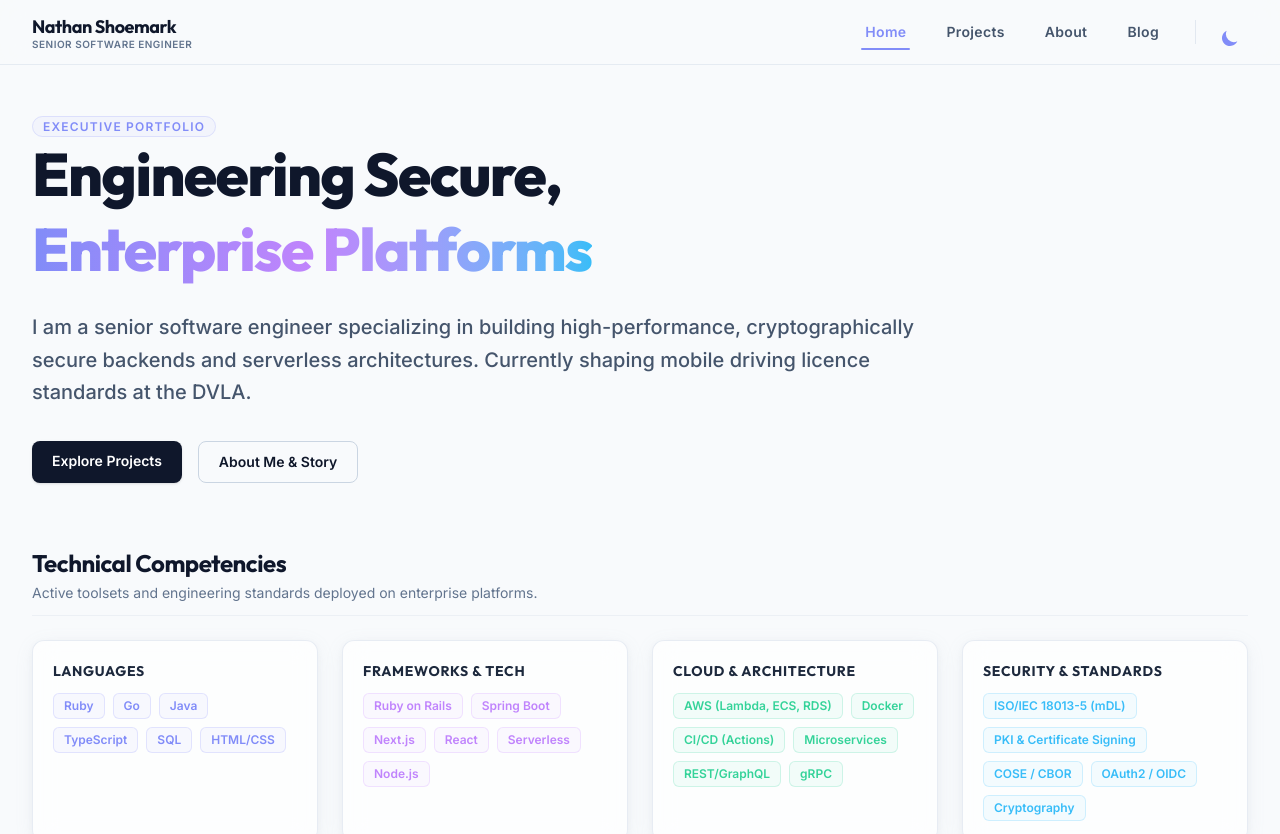
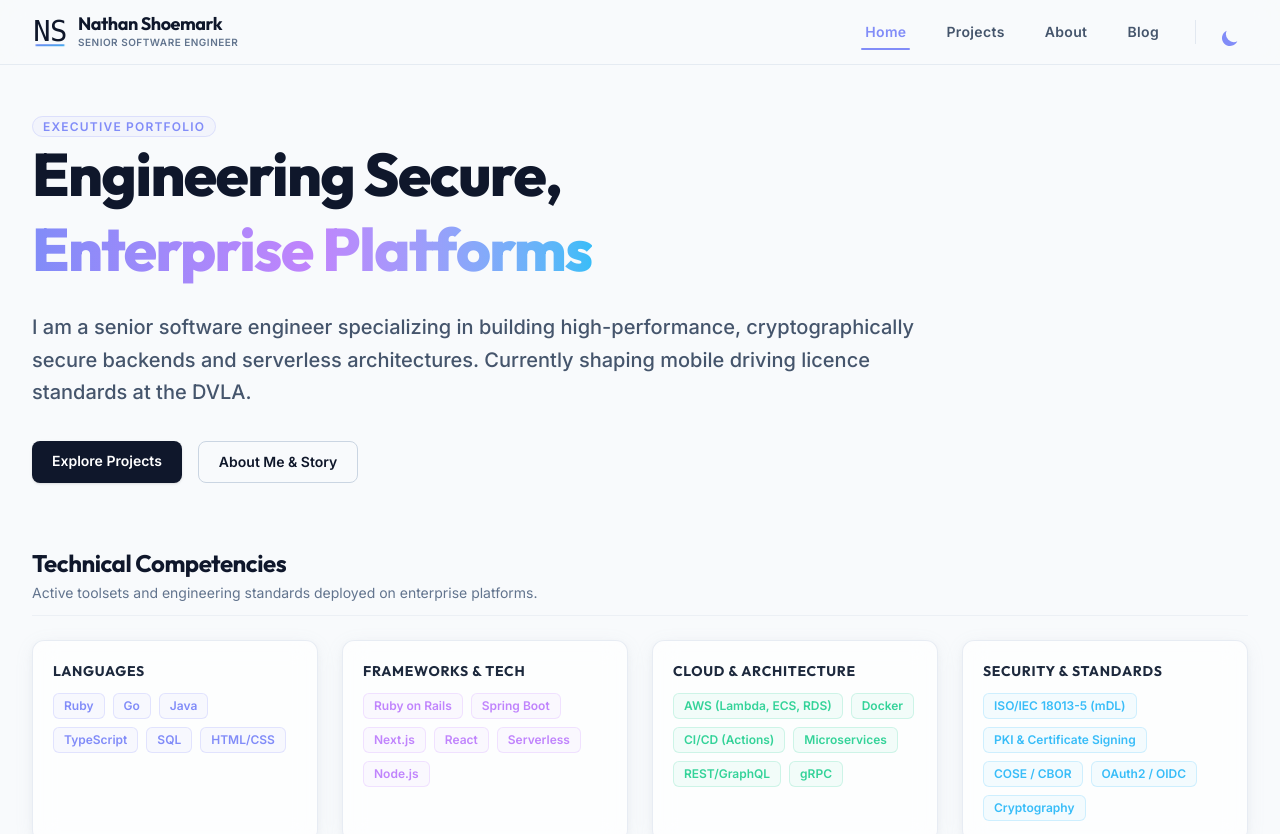
Before and after one commit to shoeyn/nextjs-site, a Next.js app: page / in a window 1280 px wide. Shown: the top 834 px of the page. Built offline with nearby package versions, Linux system fonts and the light colour scheme.

Commit message:
improvements

```diff
--- a/src/app/layout.tsx
+++ b/src/app/layout.tsx
@@ -17,6 +17,7 @@ const outfit = Outfit({
 });
 
 export const metadata: Metadata = {
+  metadataBase: new URL("https://nathanshoemark.com"),
   title: {
     template: "%s | Nathan Shoemark",
     default: "Nathan Shoemark | Senior Software Engineer",
@@ -25,6 +26,35 @@ export const metadata: Metadata = {
     "Senior Software Engineer portfolio and development blog for Nathan Shoemark, specializing in Ruby on Rails, Go, Java, and TypeScript/Serverless architectures.",
   icons: {
     icon: [{ url: "/icon.svg", type: "image/svg+xml" }],
+  },
+  alternates: {
+    canonical: "/",
+  },
+  openGraph: {
+    title: "Nathan Shoemark | Senior Software Engineer",
+    description:
+      "Senior Software Engineer portfolio and development blog for Nathan Shoemark, specializing in Ruby on Rails, Go, Java, and TypeScript/Serverless architectures.",
+    url: "https://nathanshoemark.com",
+    siteName: "Nathan Shoemark Portfolio",
+    locale: "en_GB",
+    type: "website",
+  },
+  twitter: {
+    card: "summary_large_image",
+    title: "Nathan Shoemark | Senior Software Engineer",
+    description:
+      "Senior Software Engineer portfolio and development blog for Nathan Shoemark, specializing in Ruby on Rails, Go, Java, and TypeScript/Serverless architectures.",
+  },
+  robots: {
+    index: true,
+    follow: true,
+    googleBot: {
+      index: true,
+      follow: true,
+      "max-video-preview": -1,
+      "max-image-preview": "large",
+      "max-snippet": -1,
+    },
   },
 };
 
--- /dev/null
+++ b/src/app/robots.ts
@@ -0,0 +1,14 @@
+import { MetadataRoute } from "next";
+
+export const dynamic = "force-static";
+
+export default function robots(): MetadataRoute.Robots {
+  return {
+    rules: {
+      userAgent: "*",
+      allow: "/",
+      disallow: ["/_not-found", "/api/"],
+    },
+    sitemap: "https://nathanshoemark.com/sitemap.xml",
+  };
+}
--- /dev/null
+++ b/src/app/sitemap.ts
@@ -0,0 +1,42 @@
+import { MetadataRoute } from "next";
+import { getSortedPostsData } from "@/lib/posts";
+
+export const dynamic = "force-static";
+
+export default function sitemap(): MetadataRoute.Sitemap {
+  const baseUrl = "https://nathanshoemark.com";
+  const posts = getSortedPostsData();
+
+  // Dynamic routes for all blog posts
+  const postUrls = posts.map((post) => ({
+    url: `${baseUrl}/blog/${post.slug}`,
+    lastModified: new Date(post.date),
+    changeFrequency: "monthly" as const,
+    priority: 0.6,
+  }));
+
+  // Static routes structured with strict literals
+  const staticRoutes = [
+    { url: baseUrl, changeFrequency: "weekly" as const, priority: 1.0 },
+    {
+      url: `${baseUrl}/about`,
+      changeFrequency: "monthly" as const,
+      priority: 0.8,
+    },
+    {
+      url: `${baseUrl}/projects`,
+      changeFrequency: "monthly" as const,
+      priority: 0.8,
+    },
+    {
+      url: `${baseUrl}/blog`,
+      changeFrequency: "monthly" as const,
+      priority: 0.8,
+    },
+  ].map((route) => ({
+    ...route,
+    lastModified: new Date(),
+  }));
+
+  return [...staticRoutes, ...postUrls];
+}
--- /dev/null
+++ b/src/components/logo.tsx
@@ -0,0 +1,147 @@
+"use client";
+
+import { useEffect, useState } from "react";
+
+const CASE_VARIATIONS = ["ns", "Ns", "nS", "NS"];
+const GLITCH_CHARS = [
+  "n",
+  "s",
+  "N",
+  "S",
+  "1",
+  "0",
+  "_",
+  "-",
+  "/",
+  "[",
+  "]",
+  "{",
+  "}",
+  "x",
+  "y",
+];
+
+export function Logo() {
+  const [text, setText] = useState("ns");
+  const [isGlitching, setIsGlitching] = useState(false);
+
+  useEffect(() => {
+    const triggerGlitch = () => {
+      setIsGlitching(true);
+      let step = 0;
+      const totalSteps = 5;
+
+      setText((current) => {
+        const pool = CASE_VARIATIONS.filter((v) => v !== current);
+        const target = pool[Math.floor(Math.random() * pool.length)] || "ns";
+
+        const glitchInterval = setInterval(() => {
+          step++;
+          if (step >= totalSteps) {
+            clearInterval(glitchInterval);
+            setText(target);
+            setIsGlitching(false);
+          } else {
+            // Generate a random 2-character glitch text using narrow monospace symbols
+            const c1 =
+              Math.random() > 0.4
+                ? GLITCH_CHARS[Math.floor(Math.random() * GLITCH_CHARS.length)]
+                : target[0];
+            const c2 =
+              Math.random() > 0.4
+                ? GLITCH_CHARS[Math.floor(Math.random() * GLITCH_CHARS.length)]
+                : target[1];
+            setText(c1 + c2);
+          }
+        }, 45); // 45ms per step, total ~225ms
+
+        return current;
+      });
+    };
+
+    const interval = setInterval(triggerGlitch, 5000);
+    return () => clearInterval(interval);
+  }, []);
+
+  return (
+    <svg
+      viewBox="0 0 512 512"
+      className="h-9 w-9 transition-transform duration-300 hover:scale-105"
+      xmlns="http://www.w3.org/2000/svg"
+    >
+      <defs>
+        <linearGradient id="logo-grad" x1="0%" y1="0%" x2="100%" y2="100%">
+          <stop className="stop-start" offset="0%" />
+          <stop className="stop-end" offset="100%" />
+        </linearGradient>
+
+        <style>{`
+          .logo-text {
+            fill: #0f172a;
+            transform-origin: center;
+            transform-box: fill-box;
+            transition: fill 0.3s ease;
+          }
+          .logo-text.glitch-active {
+            animation: text-glitch 0.2s infinite;
+          }
+          .logo-underline {
+            animation: logo-blink 1.4s infinite ease-in-out;
+          }
+          .stop-start {
+            stop-color: #6366f1;
+          }
+          .stop-end {
+            stop-color: #0ea5e9;
+          }
+          @keyframes logo-blink {
+            0%, 100% { opacity: 0.15; }
+            50% { opacity: 1; }
+          }
+          @keyframes text-glitch {
+            0% { transform: translate(0) skewX(0); }
+            20% { transform: translate(-2px, 1px) skewX(3deg); }
+            40% { transform: translate(2px, -1px) skewX(-3deg); }
+            60% { transform: translate(-1px, 2px) skewX(1deg); }
+            80% { transform: translate(2px, 1px) skewX(-2deg); }
+            100% { transform: translate(0) skewX(0); }
+          }
+          .dark .logo-text {
+            fill: #f4f4f5 !important;
+          }
+          .dark .stop-start {
+            stop-color: #a855f7 !important;
+          }
+          .dark .stop-end {
+            stop-color: #06b6d4 !important;
+          }
+        `}</style>
+      </defs>
+
+      {/* Lowercase Monospace Developer Monogram (Dynamic casing & glitch classes) */}
+      <text
+        className={`logo-text ${isGlitching ? "glitch-active" : ""}`}
+        x="256"
+        y="380"
+        font-family="'JetBrains Mono', 'Fira Code', 'Segoe UI Mono', Consolas, Menlo, Monaco, monospace"
+        font-size="410"
+        font-weight="normal"
+        letter-spacing="-10"
+        text-anchor="middle"
+      >
+        {text}
+      </text>
+
+      {/* Accent Underline Capsule (Blinking caret animation) */}
+      <rect
+        className="logo-underline"
+        fill="url(#logo-grad)"
+        x="48"
+        y="430"
+        width="416"
+        height="28"
+        rx="14"
+      />
+    </svg>
+  );
+}
--- a/src/components/navigation.tsx
+++ b/src/components/navigation.tsx
@@ -4,6 +4,7 @@ import { useState } from "react";
 import Link from "next/link";
 import { usePathname } from "next/navigation";
 import { ThemeToggle } from "./theme-toggle";
+import { Logo } from "./logo";
 
 export default function Navigation() {
   const [isOpen, setIsOpen] = useState(false);
@@ -29,13 +30,16 @@ export default function Navigation() {
         <div className="flex h-16 items-center justify-between">
           {/* Logo / Branding */}
           <div className="flex-shrink-0">
-            <Link href="/" className="group flex flex-col">
-              <span className="font-display group-hover:text-accent-primary dark:group-hover:text-accent-primary text-lg font-bold tracking-tight text-slate-900 transition-colors dark:text-zinc-50">
-                Nathan Shoemark
-              </span>
-              <span className="-mt-1 text-[10px] font-semibold tracking-wider text-slate-500 uppercase transition-colors group-hover:text-slate-700 dark:text-zinc-400 dark:group-hover:text-zinc-300">
-                Senior Software Engineer
-              </span>
+            <Link href="/" className="group flex items-center gap-2.5">
+              <Logo />
+              <div className="flex flex-col">
+                <span className="font-display group-hover:text-accent-primary dark:group-hover:text-accent-primary text-base leading-none font-bold tracking-tight text-slate-900 transition-colors md:text-lg dark:text-zinc-50">
+                  Nathan Shoemark
+                </span>
+                <span className="mt-0.5 text-[9px] font-semibold tracking-wider text-slate-500 uppercase transition-colors group-hover:text-slate-700 md:text-[10px] dark:text-zinc-400 dark:group-hover:text-zinc-300">
+                  Senior Software Engineer
+                </span>
+              </div>
             </Link>
           </div>
 
--- a/src/lib/posts.ts
+++ b/src/lib/posts.ts
@@ -3,6 +3,7 @@ import path from "path";
 import typedMatter from "./matter";
 import { remark } from "remark";
 import html from "remark-html";
+import { cache } from "react";
 
 export interface Post {
   slug: string;
@@ -13,7 +14,7 @@ export interface Post {
 
 const postsDirectory = path.join(process.cwd(), "./src/posts");
 
-export function getSortedPostsData(): Post[] {
+export const getSortedPostsData = cache((): Post[] => {
   // Get file names under /posts
   const fileNames = fs.readdirSync(postsDirectory);
   const allPostsData = fileNames.map((fileName) => {
@@ -39,12 +40,12 @@ export function getSortedPostsData(): Post[] {
   });
   // Sort posts by date
   return allPostsData.sort((a, b) => +new Date(b.date) - +new Date(a.date));
-}
+});
 
-export async function getPostData(id: string[]) {
+export const getPostData = cache(async (id: string[]) => {
   const slug = id.join("_");
   const fullPath = path.join(postsDirectory, `${slug}.md`);
-  const fileContents = fs.readFileSync(fullPath, "utf8");
+  const fileContents = await fs.promises.readFile(fullPath, "utf8");
 
   // Use gray-matter to parse the post metadata section
   const matterResult = typedMatter<{
@@ -66,15 +67,16 @@ export async function getPostData(id: string[]) {
     contentHtml,
     ...matterResult.data,
   };
-}
+});
 
-export function getPaginatedPosts({
+export const getPaginatedPosts = cache(
+  ({
     page,
     limit,
   }: {
     page: number;
     limit: number;
-}): { posts: Post[]; total: number } {
+  }): { posts: Post[]; total: number } => {
     const allPosts = getSortedPostsData();
 
     // Get a subset of posts pased on page and limit
@@ -84,6 +86,7 @@ export function getPaginatedPosts({
       posts: paginatedPosts,
       total: allPosts.length,
     };
-}
+  },
+);
 
 export const postsPerPage = 3 as const;
```
Also changed, not shown: public/icon.svg. Lines whose indentation alone changed are shown as unchanged.
